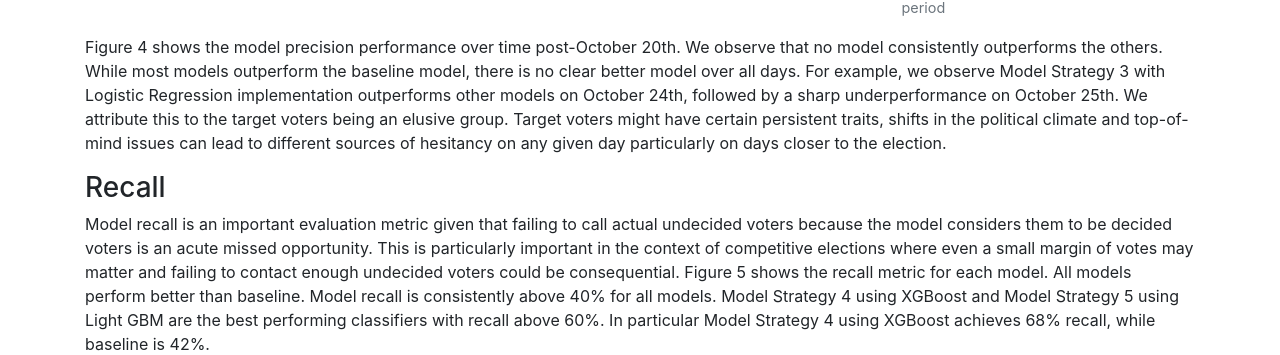
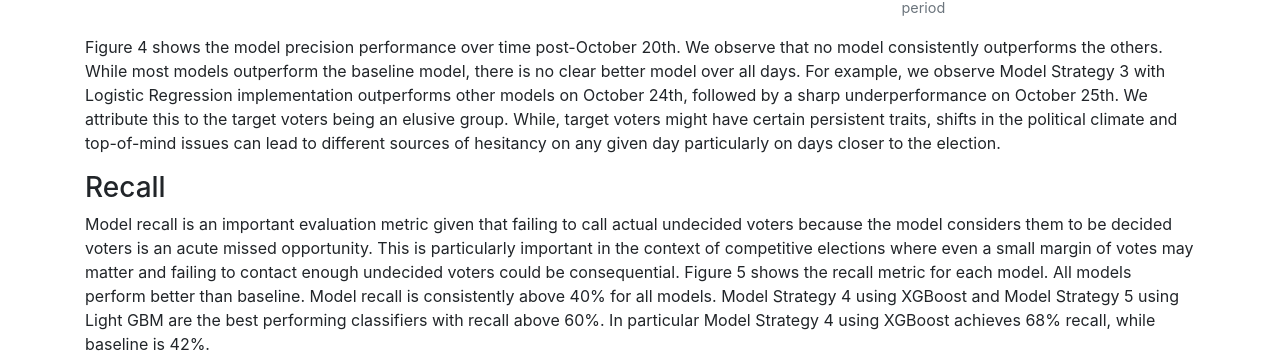
Before and after one commit to Berkeley-Data/unbreak.info, a Flask app: page /case-study/model-performance in a window 1280 px wide. Shown: the part 3981-4336 px from the top of the page. Run offline with Flask 2, Linux system fonts and the light colour scheme; parts of the project's set-up code (start-up, migrations or seed data) failed here and were passed over; some libraries are stand-ins or nearby versions.

Commit message:
some minor model-performance page tweaks

```diff
--- a/website/templates/model-performance.html
+++ b/website/templates/model-performance.html
@@ -116,7 +116,7 @@
       </div>
       <div class="row">
         <div class="col">
-          <p>Figure 4 shows the model precision performance over time post-October 20th.  We observe that no model consistently outperforms the others. While most models outperform the baseline model, there is no clear better model over all days. For example, we observe Model Strategy 3 with Logistic Regression implementation outperforms other models on October 24th, followed by a sharp underperformance on October 25th. We attribute this to the target voters being an elusive group. Target voters might have certain persistent traits, shifts in the political climate and top-of-mind issues can lead to different sources of hesitancy on any given day particularly on days closer to the election.</p>
+          <p>Figure 4 shows the model precision performance over time post-October 20th.  We observe that no model consistently outperforms the others. While most models outperform the baseline model, there is no clear better model over all days. For example, we observe Model Strategy 3 with Logistic Regression implementation outperforms other models on October 24th, followed by a sharp underperformance on October 25th. We attribute this to the target voters being an elusive group. While, target voters might have certain persistent traits, shifts in the political climate and top-of-mind issues can lead to different sources of hesitancy on any given day particularly on days closer to the election.</p>
           <h3>Recall</h3>
           <p>Model recall is an important evaluation metric given that failing to call actual undecided voters because the model considers them to be decided voters is an acute missed opportunity. This is particularly important in the context of competitive elections where even a small margin of votes may matter and failing to contact enough undecided voters could be consequential. Figure 5 shows the recall metric for each model. All models perform better than baseline. Model recall is consistently above 40% for all models. Model Strategy 4 using XGBoost and Model Strategy 5 using Light GBM are the best performing classifiers with recall above 60%. In particular Model Strategy 4 using XGBoost achieves 68% recall, while baseline is 42%. </p>
         </div>
@@ -162,7 +162,7 @@
           </figure>
           <figure class="figure fig-width-limit">
             <img class="figure-img img-fluid" src="{{url_for('static',filename='images/model-performance/figure8.png')}}" alt="Confusion matrices for Model Strategy 2 - Logistic Regression">
-            <figcaption class="figure-caption text-right"> Figure 7: Confusion matrices for Model Strategy 2 - Logistic Regression</figcaption>
+            <figcaption class="figure-caption text-right"> Figure 8: Confusion matrices for Model Strategy 2 - Logistic Regression</figcaption>
           </figure>
           <figure class="figure fig-width-limit">
             <img class="figure-img img-fluid" src="{{url_for('static',filename='images/model-performance/figure9.png')}}" alt="Confusion matrices for Model Strategy 3 - Logistic Regression">
```
